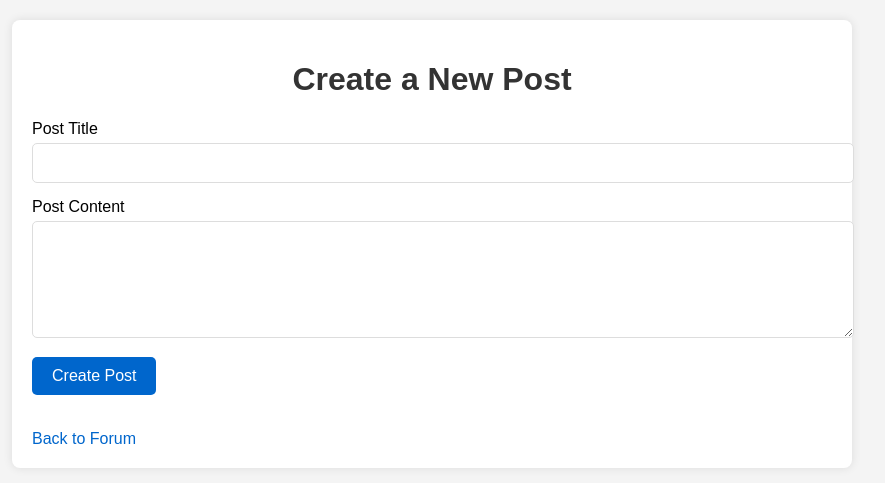
After one commit to BaileyDalton007/micro_web_ctf, a PHP site: page /ctf_challenges/lebreach_james/write_post.php in a window 1280 px wide. The commit adds this page. Shown: the top 483 px of the page, without its empty margins (208-1093 px from the left). Run offline with PHP 8.4, Linux system fonts and the light colour scheme; data comes from the database, SQL or seed files in the repository.

Commit message:
allows users to create and view posts

```diff
--- a/ctf_challenges/lebreach_james/create_db.php
+++ b/ctf_challenges/lebreach_james/create_users_db.php
@@ -1,6 +1,6 @@
 <?php
 // Create (or open) the database file
-$db = new SQLite3('users.db');
+$db = new SQLite3('lebron.db');
 
 // Create users table
 $db->exec("CREATE TABLE IF NOT EXISTS users (
@@ -26,7 +26,7 @@ foreach ($users as $username => $password) {
     $stmt->bindValue(':password_hash', $pw_hash, SQLITE3_TEXT);
     $stmt->execute();
 }
-echo "Database created and users inserted into users.db\n";
+echo "Database created and users inserted into lebron.db\n";
 
 
 $file = fopen("breach.txt", "w");
--- a/ctf_challenges/lebreach_james/login.php
+++ b/ctf_challenges/lebreach_james/login.php
@@ -2,7 +2,7 @@
 session_start();
 
 // Connect to local SQLite3 database file
-$db = new SQLite3('users.db');
+$db = new SQLite3('lebron.db');
 
 // Handle form submission
 if ($_SERVER['REQUEST_METHOD'] === 'POST') {
--- /dev/null
+++ b/ctf_challenges/lebreach_james/write_post.php
@@ -0,0 +1,120 @@
+<?php
+// Create a connection to the SQLite3 database
+$db = new SQLite3('lebron.db');
+session_start();
+
+// Check if the form has been submitted
+if ($_SERVER['REQUEST_METHOD'] == 'POST') {
+    // Sanitize and collect form data
+    $title = htmlspecialchars($_POST['title']);
+    $author = 'guest';
+    if (isset($_SESSION['loggedin'])) {
+        $author = $_SESSION['username'];
+    }
+
+    $post_content = htmlspecialchars($_POST['post_content']);
+
+    // Prepare and execute the insert query
+    $query = "INSERT INTO posts (post_title, author, post_content) VALUES ('$title', '$author', '$post_content')";
+    if ($db->exec($query)) {
+        echo "<p>Post successfully created!</p>";
+        // Redirect to the main forum page
+        header("Location: posts.php");
+        exit;
+    } else {
+        echo "<p>Error creating post. Please try again later.</p>";
+    }
+}
+?>
+
+<!DOCTYPE html>
+<html lang="en">
+<head>
+    <meta charset="UTF-8">
+    <meta name="viewport" content="width=device-width, initial-scale=1.0">
+    <title>Create a Post</title>
+    <style>
+        body {
+            font-family: Arial, sans-serif;
+            margin: 0;
+            padding: 0;
+            background-color: #f4f4f4;
+        }
+        .container {
+            width: 80%;
+            max-width: 800px;
+            margin: 20px auto;
+            background-color: white;
+            padding: 20px;
+            border-radius: 8px;
+            box-shadow: 0 0 10px rgba(0, 0, 0, 0.1);
+        }
+        h1 {
+            text-align: center;
+            color: #333;
+        }
+        .form-group {
+            margin-bottom: 15px;
+        }
+        .form-group label {
+            display: block;
+            font-size: 16px;
+            margin-bottom: 5px;
+        }
+        .form-group input,
+        .form-group textarea {
+            width: 100%;
+            padding: 10px;
+            font-size: 16px;
+            border: 1px solid #ddd;
+            border-radius: 5px;
+        }
+        .form-group textarea {
+            resize: vertical;
+        }
+        .form-group button {
+            padding: 10px 20px;
+            background-color: #0066cc;
+            color: white;
+            border: none;
+            border-radius: 5px;
+            font-size: 16px;
+            cursor: pointer;
+        }
+        .form-group button:hover {
+            background-color: #005bb5;
+        }
+        .back-link {
+            display: inline-block;
+            margin-top: 20px;
+            text-decoration: none;
+            color: #0066cc;
+        }
+        .back-link:hover {
+            color: #005bb5;
+        }
+    </style>
+</head>
+<body>
+
+<div class="container">
+    <h1>Create a New Post</h1>
+    <form method="POST" action="">
+        <div class="form-group">
+            <label for="title">Post Title</label>
+            <input type="text" id="title" name="title" required>
+        </div>
+        <div class="form-group">
+            <label for="post_content">Post Content</label>
+            <textarea id="post_content" name="post_content" rows="5" required></textarea>
+        </div>
+        <div class="form-group">
+            <button type="submit">Create Post</button>
+        </div>
+    </form>
+    <a href="posts.php" class="back-link">Back to Forum</a>
+
+</div>
+
+</body>
+</html>
```
Also changed, not shown: ctf_challenges/lebreach_james/create_posts_db.php (added, +42 -0 lines), ctf_challenges/lebreach_james/home.php (+64 -11 lines), ctf_challenges/lebreach_james/posts.php (added, +110 -0 lines), ctf_challenges/lebreach_james/lebron.db (added), ctf_challenges/lebreach_james/users.db (deleted).
